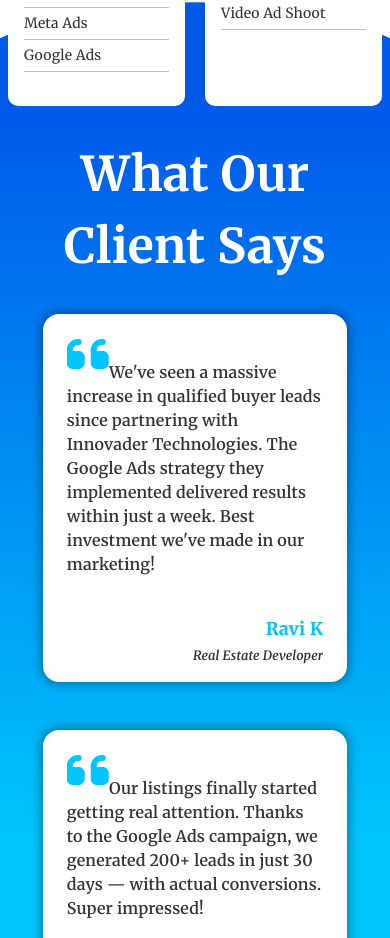
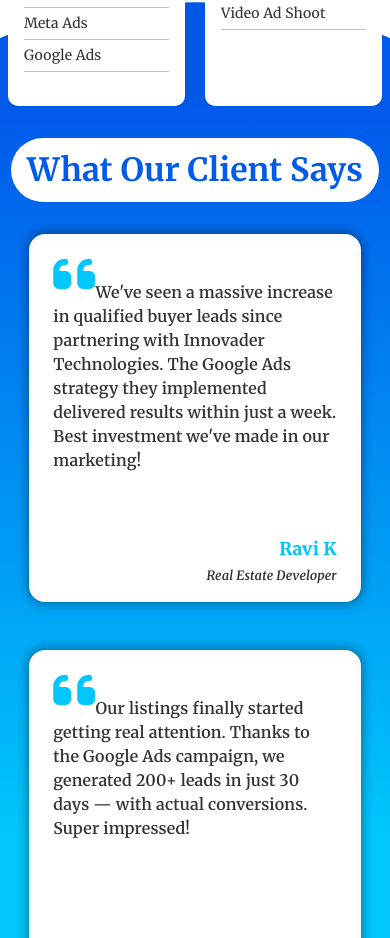
Before and after one commit to arshsaini1333/Innovader-Technologies, a React (Vite) app: page / in a window 390 px wide. Shown: the part 3527-4465 px from the top of the page. Built offline with nearby package versions, Linux system fonts and the light colour scheme; a web font is replaced by a local one.

Commit message:
new chanes

```diff
--- a/src/public/Testimonial.css
+++ b/src/public/Testimonial.css
@@ -11,7 +11,10 @@
 
 .Testimonial h2 {
     text-align: center;
-    color: white;
+    color: #005bea;
+    background-color: white;
+    border-radius: 5rem;
+    padding: 0.5rem 1.5rem;
     font-size: 3rem;
     font-weight: bolder;
 }
@@ -64,6 +67,13 @@
 }
 
 @media screen and (max-width:900px) {
+    .Testimonial {
+        padding: 1rem 0;
+    }
+    .Testimonial h2 {
+        font-size: 2rem;
+        padding: 0.5rem 1rem;
+    }
     .c-card {
         width: 45%;
         min-height: 23rem;
```
